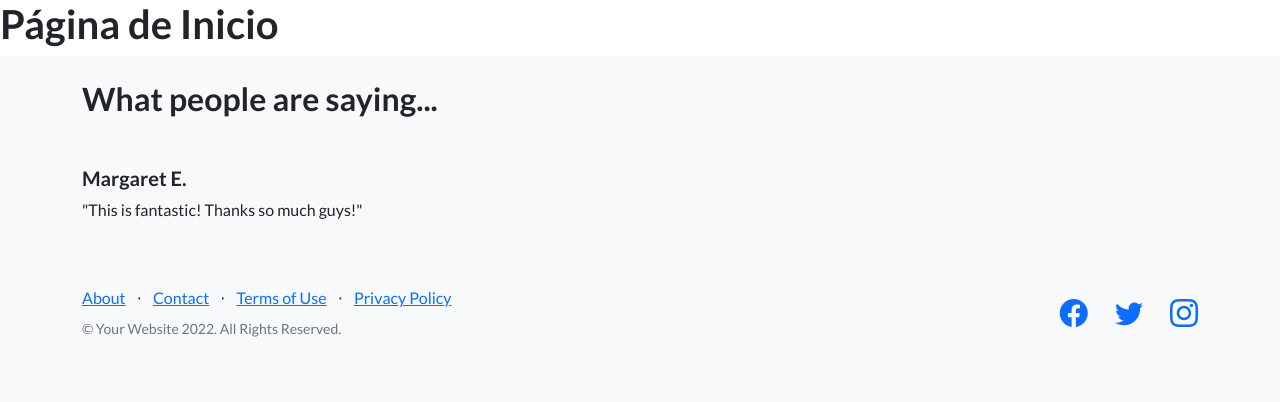
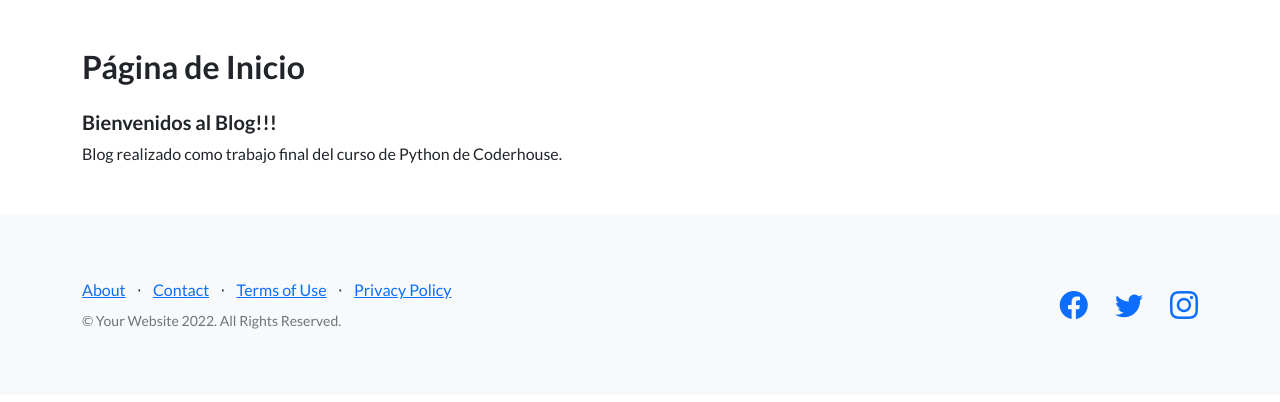
Before and after one commit to faristi/EntregaFinal, a Django app: page / in a window 1280 px wide. Shown: the part 66-468 px from the top of the page. Run offline with Django 4.2, Linux system fonts and the light colour scheme; some libraries are stand-ins or nearby versions.

Commit message:
Agrego HTML basico

```diff
--- a/Entrega1_MontesdeOca/Blog/templates/Blog/about.html
+++ b/Entrega1_MontesdeOca/Blog/templates/Blog/about.html
@@ -4,6 +4,8 @@
 
 {% block contenidoQueCambia %}
 
-    Escribir Acerca De...
+    <h2 class="mb-4">Acerca De</h2>
+
+    <h5>Somos Francisco, Fernando y Federico</h5>
 
 {% endblock %}
--- a/Entrega1_MontesdeOca/Blog/templates/Blog/agregarImagen.html
+++ b/Entrega1_MontesdeOca/Blog/templates/Blog/agregarImagen.html
@@ -4,7 +4,7 @@
 
 {% block contenidoQueCambia %}
 
-    <h1>Cargar nueva Imagen</h1>
+    <h2 class="mb-4">Cargar nueva Imagen</h2>
     <form method="POST" enctype="multipart/form-data">
 
         {% csrf_token %}
--- a/Entrega1_MontesdeOca/Blog/templates/Blog/articulo_confirm_delete.html
+++ b/Entrega1_MontesdeOca/Blog/templates/Blog/articulo_confirm_delete.html
@@ -4,11 +4,11 @@
 
 {% block contenidoQueCambia %}
 
-    <h1>Eliminar Articulo</h1>
-    <h2>{{articulo.titulo}}</h2>
+    <h2 class="mb-4">Eliminar Articulo</h2>
+    <h2 class="mb-4">{{articulo.titulo}}</h2>
     <br>
     <form method="post">{% csrf_token %}
-        <h4>¿Estás seguro que deseas borrar permanentemente el Articulo {{articulo.titulo}}?</h4>
+        <h5>¿Estás seguro que deseas borrar permanentemente el Articulo {{articulo.titulo}}?</h5>
         <input type="submit" value="Eliminar" />
     </form>
 
--- a/Entrega1_MontesdeOca/Blog/templates/Blog/articulo_detalle.html
+++ b/Entrega1_MontesdeOca/Blog/templates/Blog/articulo_detalle.html
@@ -4,7 +4,7 @@
 
 {% block contenidoQueCambia %}
 
-    <h1>Articulo {{articulo.titulo}}</h1>
+    <h2 class="mb-4">Articulo {{articulo.titulo}}</h2>
     <h3>{{articulo.subtitulo}}</h3>
     <h6>Publicado por {{articulo.autor}} en {{articulo.fecha}}</h6>
     <br>
--- a/Entrega1_MontesdeOca/Blog/templates/Blog/editar_perfil.html
+++ b/Entrega1_MontesdeOca/Blog/templates/Blog/editar_perfil.html
@@ -4,7 +4,9 @@
 
 {% block contenidoQueCambia %}
 
-<h4>Editar perfil de: <i>{{ user }}</i></h4>
+<h2 class="mb-4">Editar perfil</h2>
+<h5>Usuario <i>{{ user }}</i></h5>
+
 <form action="" method="POST">
     {% csrf_token %}
     {{ form.as_p }}
--- a/Entrega1_MontesdeOca/Blog/templates/Blog/encabezado.html
+++ b/Entrega1_MontesdeOca/Blog/templates/Blog/encabezado.html
@@ -10,7 +10,7 @@
         <meta name="author" content="" />
         <title>Landing Page - Start Bootstrap Theme</title>
         <!-- Favicon-->
-        <link rel="icon" type="image/x-icon" href="assets/favicon.ico" />
+        <!-- <link rel="icon" type="image/x-icon" href="assets/favicon.ico" /> -->
         <!-- Bootstrap icons-->
         <link href="https://cdn.jsdelivr.net/npm/bootstrap-icons@1.5.0/font/bootstrap-icons.css" rel="stylesheet" type="text/css" />
         <!-- Google fonts-->
@@ -40,30 +40,21 @@
             </div>
         </nav>
 
+        <section class="text-left bg-opacity-25">
+            <div class="container">
+                <br>
+                <br>
+
+                    {% block contenidoQueCambia %}
+
+                    {% endblock %}
+
+                <br>
+                <br>
+            </div>
+        </section>
 
 
-        {% block contenidoQueCambia %}
-
-        {% endblock %}
-
-
-
-        <!-- Testimonials-->
-        <section class="text-left bg-light">
-            <div class="container">
-                <br>
-                <h2 class="mb-5">What people are saying...</h2>
-                <div class="row">
-                    <div class="col-lg-4">
-                        <div class="testimonial-item mx-auto mb-5 mb-lg-0">
-                            <h5>Margaret E.</h5>
-                            <p class="font-weight-light mb-0">"This is fantastic! Thanks so much guys!"</p>
-                        </div>
-                    </div>
-
-                </div>
-            </div>
-        </section>
 
         <!-- Footer-->
         <footer class="footer bg-light">
--- a/Entrega1_MontesdeOca/Blog/templates/Blog/home.html
+++ b/Entrega1_MontesdeOca/Blog/templates/Blog/home.html
@@ -4,6 +4,11 @@
 
 {% block contenidoQueCambia %}
 
-    <h1>Página de Inicio</h1>
+
+    <h2 class="mb-4">Página de Inicio</h2>
+
+    <h5>Bienvenidos al Blog!!!</h5>
+    <p class="font-weight-light mb-0">Blog realizado como trabajo final del curso de Python de Coderhouse.</p>
+
 
 {% endblock %}
--- a/Entrega1_MontesdeOca/Blog/templates/Blog/imagen_agregada.html
+++ b/Entrega1_MontesdeOca/Blog/templates/Blog/imagen_agregada.html
@@ -4,7 +4,7 @@
 
 {% block contenidoQueCambia %}
 
-    <h1>Cargar nueva Imagen</h1>
+    <h2 class="mb-4">Cargar nueva Imagen</h2>
     <br>
     <h5>La imagen fue agregada correctamente.</h5>
     <br>
--- a/Entrega1_MontesdeOca/Blog/templates/Blog/loginuser.html
+++ b/Entrega1_MontesdeOca/Blog/templates/Blog/loginuser.html
@@ -4,9 +4,9 @@
 
 {% block contenidoQueCambia %}
 
-<h1>Login</h1>
+<h2 class="mb-4">Login</h2>
 
-<h2>{{ error }}</h2>
+<h5>{{ error }}</h5>
 
 <form method="POST">
 {% csrf_token %}
--- a/Entrega1_MontesdeOca/Blog/templates/Blog/logoutuser.html
+++ b/Entrega1_MontesdeOca/Blog/templates/Blog/logoutuser.html
@@ -4,6 +4,8 @@
 
 {% block contenidoQueCambia %}
 
-    Log Out realizado con éxito.
+    <h2 class="mb-4">Log Out</h2>
+
+    <h5>Log Out realizado con éxito.</h5>
 
 {% endblock %}
--- a/Entrega1_MontesdeOca/Blog/templates/Blog/signupuser.html
+++ b/Entrega1_MontesdeOca/Blog/templates/Blog/signupuser.html
@@ -4,9 +4,9 @@
 
 {% block contenidoQueCambia %}
 
-<h1>Sign up</h1>
+<h2 class="mb-4">Sign up</h2>
 
-<h2>{{ error }}</h2>
+<h5>{{ error }}</h5>
 
 <form method="POST">
 {% csrf_token %}
--- a/Entrega1_MontesdeOca/Blog/templates/Blog/ver_perfil.html
+++ b/Entrega1_MontesdeOca/Blog/templates/Blog/ver_perfil.html
@@ -4,7 +4,9 @@
 
 {% block contenidoQueCambia %}
 
-<h4>Bienvenido <i>{{ user.first_name }}</i></h4>
+<h2 class="mb-4">Perfil</h2>
+
+<h5>Bienvenido <i>{{ user.first_name }}</i></h5>
 
 <a href="{% url 'editarPerfil' %}">Editar Perfil</a>
 
```
Also changed, not shown: Entrega1_MontesdeOca/Blog/templates/Blog/articulos_list.html (+7 -3 lines), Entrega1_MontesdeOca/media/imagenes/mountain-landscape-2031539__340_ACVjHyJ.jpg (added).
